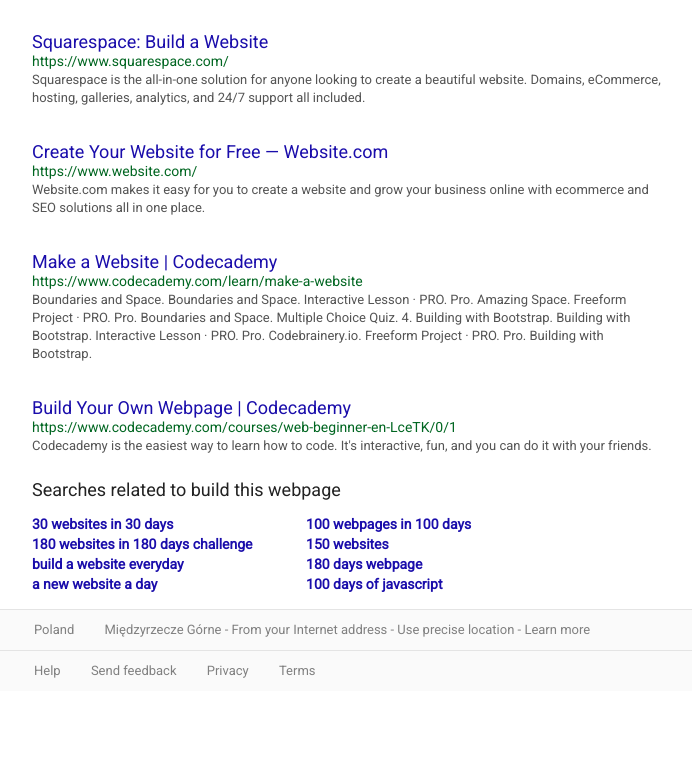
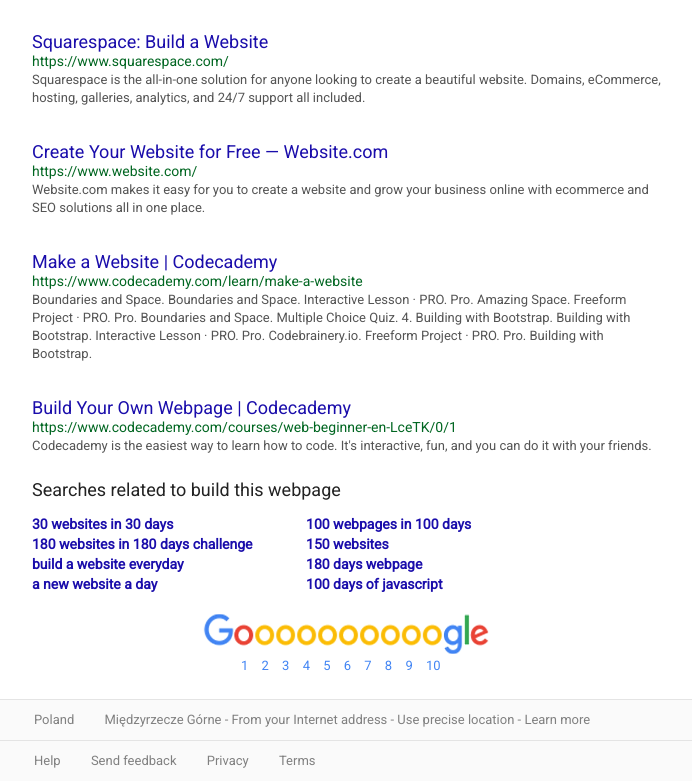
Before and after one commit to JakubCisowski/google-searchpage, a plain HTML site: page index.html in a window 1280 px wide. Shown: the part 1087-1868 px from the top of the page, without its empty margins (151-843 px from the left). Before the commit the page ends 1778 px from the top, so only its background shows below. Drawn offline with Linux system fonts and the light colour scheme.

Commit message:
Fix display, add Gooooooogle and related links

```diff
--- a/index.html
+++ b/index.html
@@ -139,6 +139,13 @@
             </div>
           </div>
         </div>
+
+        <div class="Gooooogle">
+          <a href="#"><img src="images/gooooogle.png" alt="gooooogle" class="goo"></a>
+          <span class="numbers"><a href=#>1</a> <a href=#>2</a> <a href=#>3</a> <a href=#>4</a> <a href=#>5</a> <a href=#>6</a> <a href=#>7</a> <a href=#>8</a> <a href=#>9</a> <a href=#>10</a></span>
+        </div>
+
+
       </div>
 
       <div class="bottom-bar">
--- a/styles/style.css
+++ b/styles/style.css
@@ -11,6 +11,15 @@
 .search a:hover, .links a:hover {
 	text-decoration: underline;
 	color: rgb(26, 13, 171);
+}
+
+.numbers a:link, .numbers a:visited {
+	color: rgb(66, 133, 244);
+	text-decoration: none;
+}
+.numbers a:hover {
+	text-decoration: underline;
+	color: rgb(66, 133, 244);
 }
 
 a:link, a:visited{
@@ -191,6 +200,39 @@ input[type=search] {
 	font-size: 18px;
 }
 
+.links {
+	margin:15px 0;
+	line-height: 20px;
+	font-size:14px;
+	color: rgb(26, 13, 171);
+	font-weight: bold;
+}
+.left-column,.right-column {
+	display: inline-block;
+}
+
+.right-column{
+	margin-left: 50px;
+}
+
+.Gooooogle {
+	margin-top:20px;
+	margin-left: 160px;
+	margin-bottom: 30px;
+	width:308px; height: 55px;
+}
+
+.goo{
+	width:308px; height: 40px;
+}
+
+.numbers {
+	font-size: 13px;
+	margin-left: 49px;
+	word-spacing: 10px;
+	color: rgb(66, 133, 244);
+}
+
 /* Bottom Bar */
 
 .bottom-bar {
@@ -231,18 +273,3 @@ input[type=search] {
 .bottom2-text{
 	height:40px;
 }
-
-.links {
-	margin:15px 0;
-	line-height: 20px;
-	font-size:14px;
-	color: rgb(26, 13, 171);
-	font-weight: bold;
-}
-.left-column,.right-column {
-	display: inline-block;
-}
-
-.right-column{
-	margin-left: 50px;
-}
```
Also changed, not shown: images/gooooogle.png (added).
